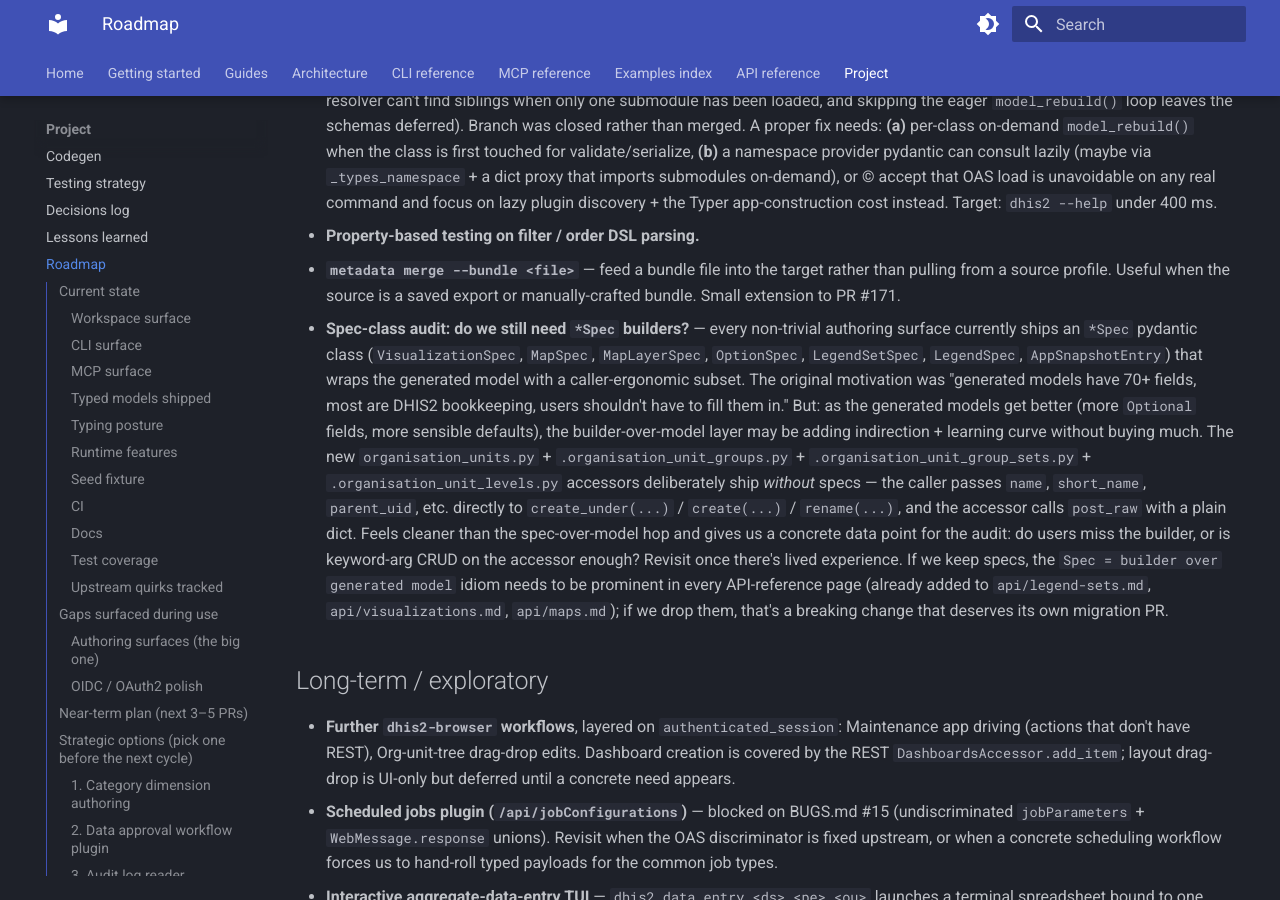
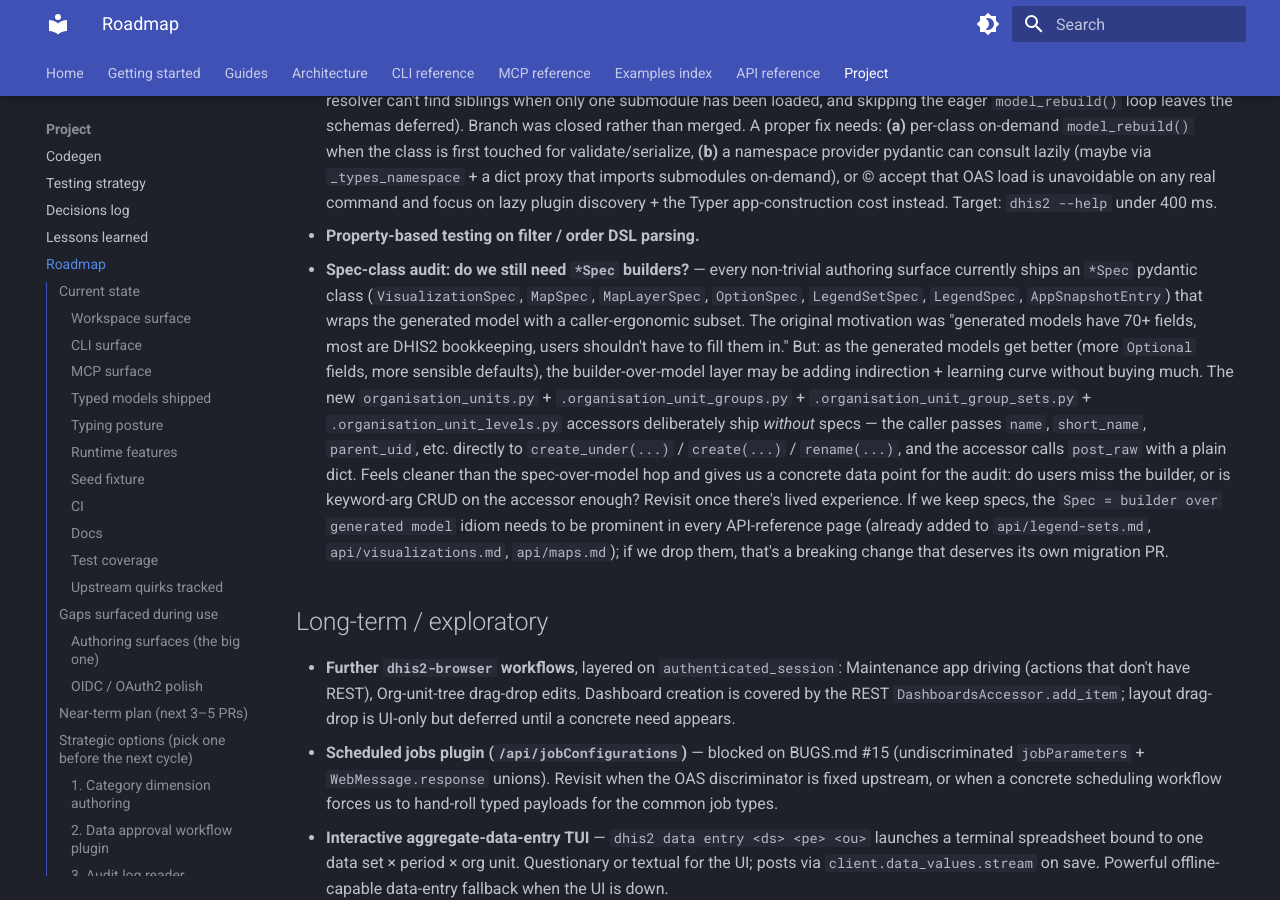
Before and after one commit to winterop-com/dhis2-utils, an MkDocs documentation site: the page built from docs/roadmap.md, in a window 1280 px wide and 900 px high, scrolled down 8559 px. Built offline with MkDocs 1.6.1 and Material for MkDocs 9.7.7, drawn with Linux system fonts in a browser that asks for light colours; some of the changed text lies outside the part shown.

Commit message:
docs(roadmap): drop the metadata merge --bundle entry — shipped (#207)
Shipped as 'dhis2 metadata merge-bundle' in the prior PR (sibling
command rather than a --bundle flag on merge to avoid reordering the
existing merge command's positional args).

```diff
--- a/docs/roadmap.md
+++ b/docs/roadmap.md
@@ -139,7 +139,7 @@ Latest cycle shipped a tactical sweep alongside the bulk-sharing verb: OAS + `/a
 The natural next direction is one of:
 
 - **Pick one of the three strategic options** below and commit to a multi-PR body of work (category dimension, data approval workflow, or audit log reader).
-- **Promote a small medium-term item** (e.g. `metadata merge --bundle <file>`) for a lighter PR while deciding.
+- **Promote a small medium-term item** for a lighter PR while deciding.
 
 Carried over:
 
@@ -194,7 +194,6 @@ Niche but valuable for compliance + forensics use cases.
 - **Multi-version CI matrix** — integration tests run against v42 only. Stand up v40 / v41 / v43 / v44 nightly jobs against compose-managed stacks so codegen drift gets caught before release.
 - **CLI startup latency** — `dhis2 --help` takes ~2s to render, which is noticeable on every shell invocation. An explicit attempt in a `perf/lazy-oas-init` branch proved where the cost sits + why a clean fix is harder than it looked: `python -X importtime` shows ~900 ms goes into pydantic `model_rebuild` across the 562 OAS-emitted classes, triggered by 16 callers in `dhis2-client/*.py` doing `from dhis2_client.generated.v42.oas import X` at module top. A lazy PEP 562 `__getattr__` on `oas/__init__.py` is correct in isolation but every caller that imports a class by the `from oas import X` form still triggers the full load. A templates-only change saves ~80 ms; converting every caller to `from oas.<submodule> import X` saves ~1 s but breaks FastMCP's `list[Model]` tool-return serialisation (`MockValSer` instead of `SchemaSerializer` — pydantic's forward-ref resolver can't find siblings when only one submodule has been loaded, and skipping the eager `model_rebuild()` loop leaves the schemas deferred). Branch was closed rather than merged. A proper fix needs: **(a)** per-class on-demand `model_rebuild()` when the class is first touched for validate/serialize, **(b)** a namespace provider pydantic can consult lazily (maybe via `_types_namespace` + a dict proxy that imports submodules on-demand), or **(c)** accept that OAS load is unavoidable on any real command and focus on lazy plugin discovery + the Typer app-construction cost instead. Target: `dhis2 --help` under 400 ms.
 - **Property-based testing on filter / order DSL parsing.**
-- **`metadata merge --bundle <file>`** — feed a bundle file into the target rather than pulling from a source profile. Useful when the source is a saved export or manually-crafted bundle. Small extension to PR #171.
 - **Spec-class audit: do we still need `*Spec` builders?** — every non-trivial authoring surface currently ships an `*Spec` pydantic class (`VisualizationSpec`, `MapSpec`, `MapLayerSpec`, `OptionSpec`, `LegendSetSpec`, `LegendSpec`, `AppSnapshotEntry`) that wraps the generated model with a caller-ergonomic subset. The original motivation was "generated models have 70+ fields, most are DHIS2 bookkeeping, users shouldn't have to fill them in." But: as the generated models get better (more `Optional` fields, more sensible defaults), the builder-over-model layer may be adding indirection + learning curve without buying much. The new `organisation_units.py` + `.organisation_unit_groups.py` + `.organisation_unit_group_sets.py` + `.organisation_unit_levels.py` accessors deliberately ship *without* specs — the caller passes `name`, `short_name`, `parent_uid`, etc. directly to `create_under(...)` / `create(...)` / `rename(...)`, and the accessor calls `post_raw` with a plain dict. Feels cleaner than the spec-over-model hop and gives us a concrete data point for the audit: do users miss the builder, or is keyword-arg CRUD on the accessor enough? Revisit once there's lived experience. If we keep specs, the `Spec = builder over generated model` idiom needs to be prominent in every API-reference page (already added to `api/legend-sets.md`, `api/visualizations.md`, `api/maps.md`); if we drop them, that's a breaking change that deserves its own migration PR.
 
 ## Long-term / exploratory
```
